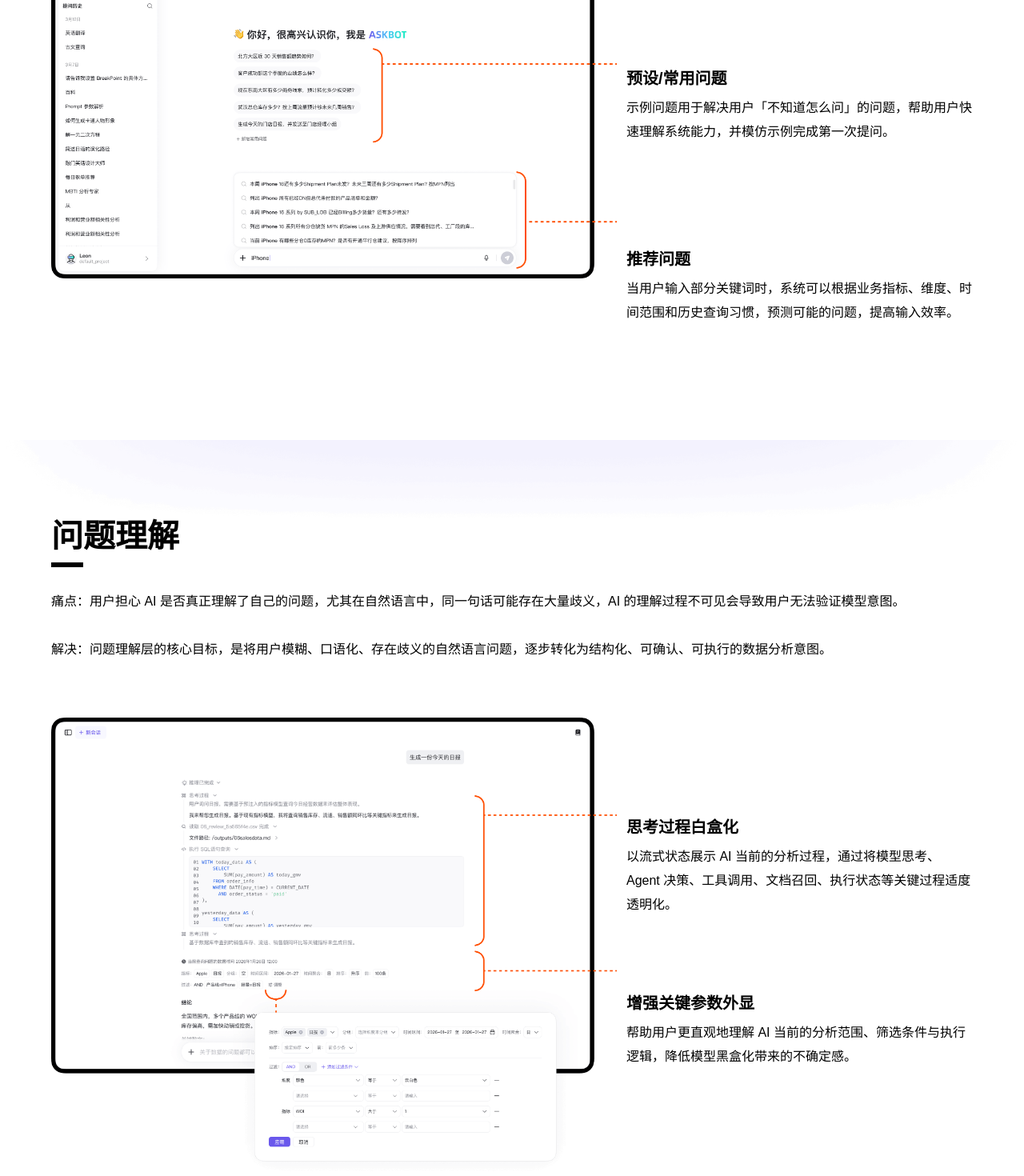
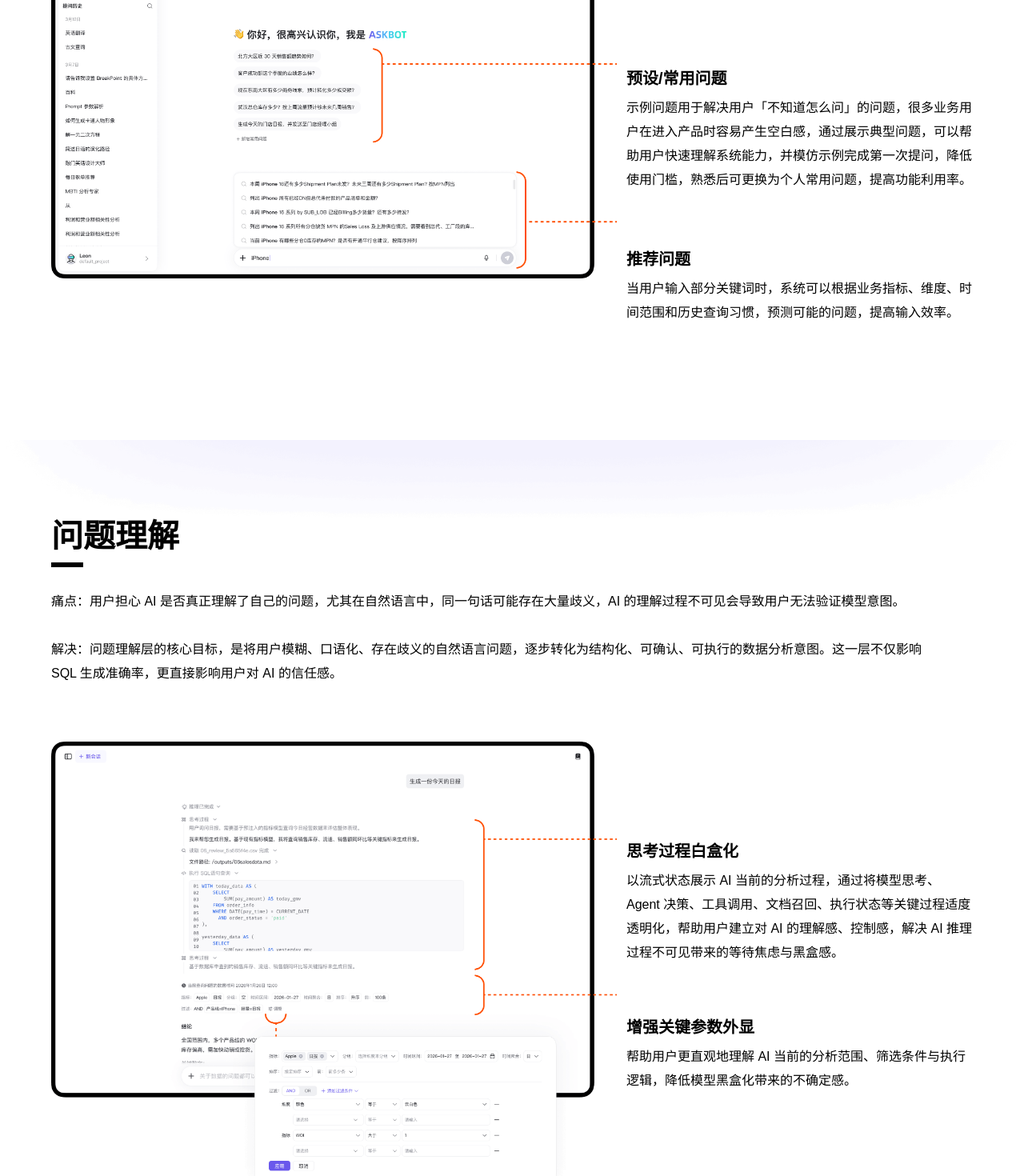
Before and after one commit to Leeeeonnn/ai-portfolio-assistant, a Next.js app: page /projects/askbot in a window 1280 px wide. Shown: the part 3120-4590 px from the top of the page at 80% size. Built offline with nearby package versions, Linux system fonts and the light colour scheme.

Commit message:
Update AskBOT copy and portfolio PDF

```diff
--- a/src/features/portfolio/components/askbot-project-page.tsx
+++ b/src/features/portfolio/components/askbot-project-page.tsx
@@ -63,7 +63,7 @@ const detailSections = [
       {
         title: "预设/常用问题",
         text:
-          "示例问题用于解决用户「不知道怎么问」的问题，帮助用户快速理解系统能力，并模仿示例完成第一次提问。",
+          "示例问题用于解决用户「不知道怎么问」的问题，很多业务用户在进入产品时容易产生空白感，通过展示典型问题，可以帮助用户快速理解系统能力，并模仿示例完成第一次提问，降低使用门槛，熟悉后可更换为个人常用问题，提高功能利用率。",
       },
       {
         title: "推荐问题",
@@ -75,7 +75,7 @@ const detailSections = [
   {
     title: "问题理解",
     body:
-      "痛点：用户担心 AI 是否真正理解了自己的问题，尤其在自然语言中，同一句话可能存在大量歧义，AI 的理解过程不可见会导致用户无法验证模型意图。\n\n解决：问题理解层的核心目标，是将用户模糊、口语化、存在歧义的自然语言问题，逐步转化为结构化、可确认、可执行的数据分析意图。",
+      "痛点：用户担心 AI 是否真正理解了自己的问题，尤其在自然语言中，同一句话可能存在大量歧义，AI 的理解过程不可见会导致用户无法验证模型意图。\n\n解决：问题理解层的核心目标，是将用户模糊、口语化、存在歧义的自然语言问题，逐步转化为结构化、可确认、可执行的数据分析意图。这一层不仅影响 SQL 生成准确率，更直接影响用户对 AI 的信任感。",
     followup: {
       title: "确认与纠错",
       body:
@@ -87,7 +87,7 @@ const detailSections = [
       {
         title: "思考过程白盒化",
         text:
-          "以流式状态展示 AI 当前的分析过程，通过将模型思考、Agent 决策、工具调用、文档召回、执行状态等关键过程适度透明化。",
+          "以流式状态展示 AI 当前的分析过程，通过将模型思考、Agent 决策、工具调用、文档召回、执行状态等关键过程适度透明化，帮助用户建立对 AI 的理解感、控制感，解决 AI 推理过程不可见带来的等待焦虑与黑盒感。",
       },
       {
         title: "增强关键参数外显",
@@ -99,7 +99,7 @@ const detailSections = [
   {
     title: "结果展示",
     body:
-      "痛点：虽然成功生成了 SQL，但结果展示仍然停留在“纯表格输出”，用户很难快速获取真正有价值的信息。\n\n解决：采用 Markdown + HTML 混合渲染方案，兼顾 AI 内容生成的稳定性与 BI 场景下的数据可视化、交互操作能力。",
+      "痛点：虽然成功生成了 SQL，但结果展示仍然停留在“纯表格输出”，用户很难快速获取真正有价值的信息。系统完成了“数据查询”，但没有完成“信息传达”。\n\n解决：采用 Markdown + HTML 混合渲染方案，兼顾 AI 内容生成的稳定性与 BI 场景下的数据可视化、交互操作能力。在回答展示部分增加企业用户高频使用的数据分析能力，如查看 SQL、下载 CSV、复制结果等，满足结果验证与二次分析需求。",
     image: "/figma-assets/askbot/result.png",
     imageAlt: "AskBOT 结果展示界面",
     notes: [
@@ -110,7 +110,7 @@ const detailSections = [
       {
         title: "Markdown",
         text:
-          "轻量、结构清晰，非常适合承载 AI 生成的文本内容，能够快速将复杂的数据分析结果结构化呈现。",
+          "轻量、结构清晰非常适合承载 AI 生成的文本内容，能够快速将复杂的数据分析结果结构化呈现，提升内容的可读性与信息获取效率。",
       },
     ],
   },
@@ -123,7 +123,7 @@ const detailSections = [
     notes: [
       {
         title: "点赞/点踩",
-        text: "通过点赞/点踩反馈等信息，建立用户偏好模型。",
+        text: "通过点赞/点踩反馈等信息，建立用户偏好模型",
       },
     ],
   },
@@ -243,9 +243,9 @@ export function AskbotProjectPage() {
       <section className="askbot-other-banner">
         <img alt="" src="/figma-assets/askbot/section-banner.png" />
         <div>
-          <h2>其他部分界面展示</h2>
+          <h2>HITL、智能文档、知识库问答等</h2>
           <span />
-          <p>HITL、智能文档、知识库问答等</p>
+          <p>其他部分界面展示</p>
         </div>
       </section>
       <img
```
Also changed, not shown: 1 other file (tests, documents, lock files or other folders).
